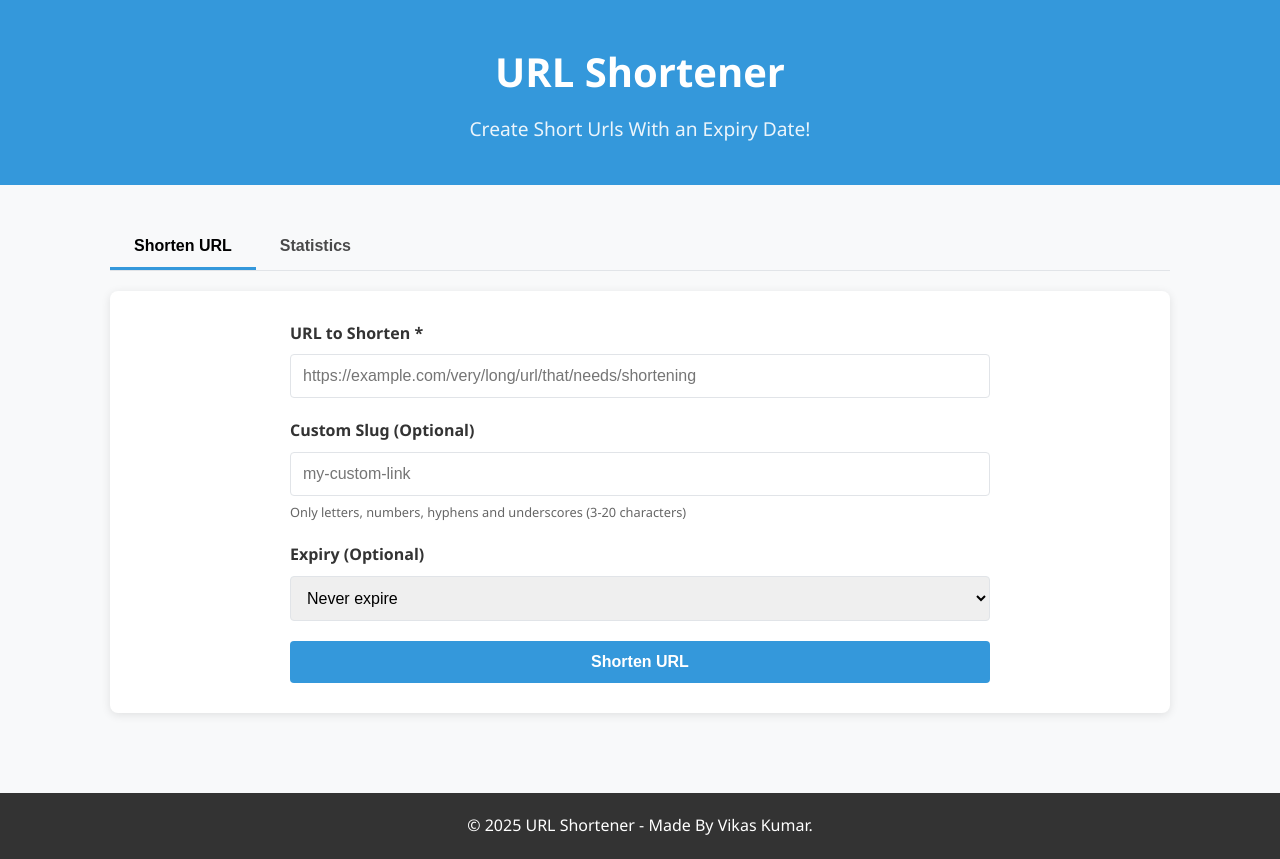
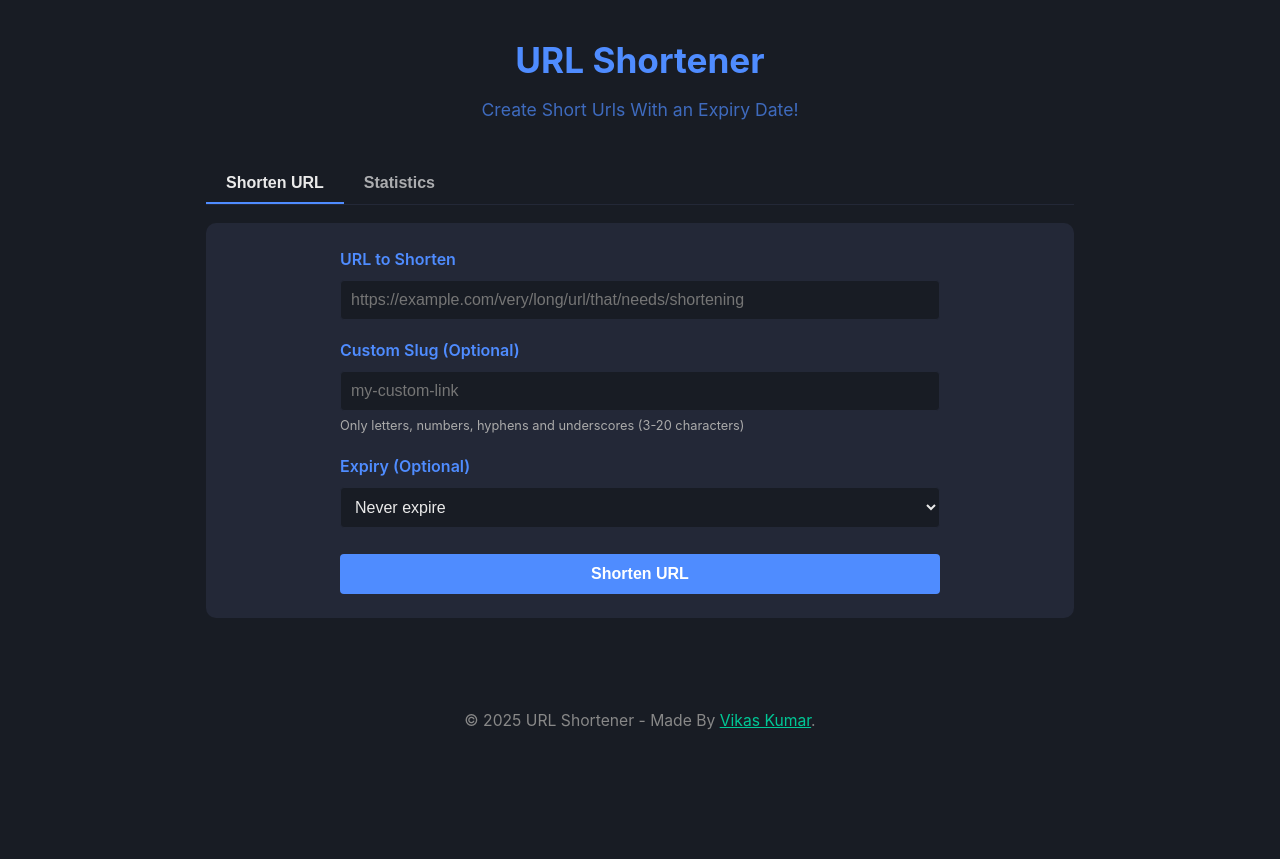
Before and after one commit to vikaskumar-23/urlShortenerProject, a React (Create React App) app in the folder client/: page / in a window 1280 px wide. After the commit the page ends 800 px from the top, so only its background shows below. Built offline with nearby package versions, Linux system fonts and the light colour scheme.

Commit message:
chore: stage local changes before rebase for remote sync

```diff
--- a/client/public/index.html
+++ b/client/public/index.html
@@ -14,6 +14,7 @@
     <title>URL Shortener</title>
   </head>
   <body>
+    <noscript>You need to enable JavaScript to run this app.</noscript>
     <div id="root"></div>
   </body>
 </html>
--- a/client/src/App.css
+++ b/client/src/App.css
@@ -1,13 +1,14 @@
 :root {
-  --primary-color: #3498db;
-  --primary-dark: #2980b9;
-  --secondary-color: #2ecc71;
-  --secondary-dark: #27ae60;
-  --text-color: #333;
-  --light-bg: #f8f9fa;
-  --border-color: #e1e4e8;
-  --error-color: #e74c3c;
-  --font-family: 'Segoe UI', Tahoma, Geneva, Verdana, sans-serif;
+  --primary-color: #4f8cff;
+  --primary-dark: #2d5fa7;
+  --secondary-color: #00c896;
+  --secondary-dark: #008f6b;
+  --text-color: #eaeaea;
+  --bg-dark: #181c24;
+  --card-bg: #232837;
+  --border-color: #232837;
+  --error-color: #ff5c5c;
+  --font-family: 'Inter', 'Segoe UI', Tahoma, Geneva, Verdana, sans-serif;
 }
 
 * {
@@ -20,71 +21,85 @@ body {
   font-family: var(--font-family);
   line-height: 1.6;
   color: var(--text-color);
-  background-color: var(--light-bg);
+  background-color: var(--bg-dark);
 }
 
 .container {
   width: 100%;
-  max-width: 1100px;
+  max-width: 900px;
   margin: 0 auto;
-  padding: 0 20px;
+  padding: 0 16px;
 }
 
 /* Header Styles */
 .header {
-  background-color: var(--primary-color);
-  color: white;
-  padding: 40px 0;
+  background: none;
+  color: var(--primary-color);
+  padding: 32px 0 8px 0;
   text-align: center;
 }
 
 .header h1 {
-  margin-bottom: 10px;
-  font-size: 2.5rem;
+  margin-bottom: 8px;
+  font-size: 2.2rem;
+  font-weight: 700;
 }
 
 .header p {
-  font-size: 1.2rem;
-  opacity: 0.9;
+  font-size: 1.1rem;
+  opacity: 0.7;
 }
 
 /* Footer Styles */
 .footer {
-  background-color: #333;
-  color: white;
+  background: none;
+  color: #888;
   text-align: center;
-  padding: 20px 0;
+  padding: 18px 0 10px 0;
   margin-top: 40px;
+  font-size: 0.98rem;
+}
+
+.footer a {
+  color: var(--secondary-color);
+  text-decoration: underline;
+  transition: color 0.2s;
+}
+
+.footer a:hover {
+  color: var(--primary-color);
 }
 
 /* Main Content Styles */
 main.container {
-  padding-top: 40px;
-  padding-bottom: 40px;
+  padding-top: 32px;
+  padding-bottom: 32px;
 }
 
 /* Tabs Styles */
 .tabs {
   display: flex;
-  margin-bottom: 20px;
+  margin-bottom: 18px;
   border-bottom: 1px solid var(--border-color);
+  background: none;
 }
 
 .tabs button {
-  padding: 12px 24px;
+  padding: 10px 20px;
   background: none;
   border: none;
   cursor: pointer;
   font-size: 1rem;
   font-weight: 600;
   opacity: 0.7;
-  border-bottom: 3px solid transparent;
-  transition: all 0.3s;
+  border-bottom: 2px solid transparent;
+  color: var(--text-color);
+  transition: all 0.2s;
 }
 
 .tabs button.active {
   opacity: 1;
-  border-bottom: 3px solid var(--primary-color);
+  border-bottom: 2px solid var(--primary-color);
 }
 
 .tabs button:hover {
@@ -92,41 +107,44 @@ main.container {
 }
 
 .content {
-  background: white;
-  padding: 30px;
-  border-radius: 8px;
-  box-shadow: 0 2px 10px rgba(0, 0, 0, 0.1);
+  background: var(--card-bg);
+  padding: 24px;
+  border-radius: 10px;
+  box-shadow: none;
 }
 
 /* Form Styles */
 .url-form-container {
-  max-width: 700px;
+  max-width: 600px;
   margin: 0 auto;
 }
 
 .form-group {
-  margin-bottom: 20px;
+  margin-bottom: 18px;
 }
 
 .form-group label {
   display: block;
-  margin-bottom: 8px;
+  margin-bottom: 7px;
   font-weight: 600;
+  color: var(--primary-color);
 }
 
 .form-group input,
 .form-group select {
   width: 100%;
-  padding: 12px;
+  padding: 10px;
   border: 1px solid var(--border-color);
   border-radius: 4px;
   font-size: 1rem;
+  background: #181c24;
+  color: var(--text-color);
 }
 
 .form-group small {
   display: block;
-  margin-top: 6px;
-  color: #666;
+  margin-top: 5px;
+  color: #aaa;
   font-size: 0.8rem;
 }
 
@@ -134,13 +152,14 @@ main.container {
   background-color: var(--primary-color);
   color: white;
   border: none;
-  padding: 12px 24px;
+  padding: 11px 0;
   border-radius: 4px;
   cursor: pointer;
   font-size: 1rem;
   font-weight: 600;
   width: 100%;
-  transition: background-color 0.3s;
+  transition: background-color 0.2s;
+  margin-top: 8px;
 }
 
 .submit-btn:hover {
@@ -148,17 +167,17 @@ main.container {
 }
 
 .submit-btn:disabled {
-  background-color: #ccc;
+  background-color: #444;
   cursor: not-allowed;
 }
 
 .error-message {
   color: var(--error-color);
-  background-color: rgba(231, 76, 60, 0.1);
-  padding: 12px;
+  background-color: rgba(255, 92, 92, 0.08);
+  padding: 10px;
   border-radius: 4px;
-  margin-top: 20px;
-  border-left: 4px solid var(--error-color);
+  margin-top: 16px;
+  border-left: 3px solid var(--error-color);
 }
 
 /* Result Styles */
@@ -167,27 +186,27 @@ main.container {
 }
 
 .result-container h3 {
-  margin-bottom: 20px;
+  margin-bottom: 16px;
   color: var(--secondary-color);
 }
 
 .result-details {
-  margin-bottom: 30px;
+  margin-bottom: 24px;
 }
 
 .result-item {
-  margin-bottom: 15px;
+  margin-bottom: 12px;
   text-align: left;
-  background-color: var(--light-bg);
-  padding: 15px;
+  background-color: #20232e;
+  padding: 12px;
   border-radius: 4px;
 }
 
 .result-item label {
   display: block;
   font-weight: 600;
-  margin-bottom: 5px;
-  color: #555;
+  margin-bottom: 3px;
+  color: #7ab7ff;
 }
 
 .short-url-display {
@@ -207,11 +226,25 @@ main.container {
   background-color: var(--secondary-color);
   color: white;
   border: none;
-  padding: 8px 12px;
+  padding: 7px 14px;
   border-radius: 4px;
   cursor: pointer;
-  font-size: 0.9rem;
-  transition: background-color 0.3s;
+  font-size: 0.95rem;
+  transition: background 0.2s, color 0.2s;
+  outline: none;
+}
+
+.copy-btn.copied {
+  background: #232837;
+  color: var(--secondary-color);
+  border: 1px solid var(--secondary-color);
+}
+
+.copy-btn.copied:after {
+  content: 'Copied!';
+  margin-left: 8px;
+  color: var(--secondary-color);
+  font-weight: 600;
 }
 
 .copy-btn:hover {
@@ -222,12 +255,12 @@ main.container {
   background-color: var(--primary-color);
   color: white;
   border: none;
-  padding: 12px 24px;
+  padding: 11px 24px;
   border-radius: 4px;
   cursor: pointer;
   font-size: 1rem;
   font-weight: 600;
-  transition: background-color 0.3s;
+  transition: background-color 0.2s;
 }
 
 .reset-btn:hover {
@@ -243,51 +276,51 @@ main.container {
 
 /* Stats Styles */
 .stats-container {
-  padding: 10px;
+  padding: 8px;
 }
 
 .stats-container h2 {
   text-align: center;
-  margin-bottom: 30px;
+  margin-bottom: 24px;
   color: var(--primary-color);
 }
 
 .stats-grid {
   display: grid;
-  grid-template-columns: repeat(auto-fit, minmax(200px, 1fr));
-  gap: 20px;
-  margin-bottom: 40px;
+  grid-template-columns: repeat(auto-fit, minmax(180px, 1fr));
+  gap: 16px;
+  margin-bottom: 32px;
 }
 
 .stat-card {
-  background-color: white;
+  background-color: #20232e;
   border-radius: 8px;
-  padding: 20px;
+  padding: 16px;
   text-align: center;
-  box-shadow: 0 2px 10px rgba(0, 0, 0, 0.1);
+  box-shadow: none;
 }
 
 .stat-card h3 {
   font-size: 1rem;
-  color: #555;
-  margin-bottom: 10px;
+  color: #7ab7ff;
+  margin-bottom: 7px;
 }
 
 .stat-value {
-  font-size: 2rem;
+  font-size: 1.7rem;
   font-weight: 700;
   color: var(--primary-color);
 }
 
 .top-urls {
-  background-color: white;
+  background-color: #20232e;
   border-radius: 8px;
-  padding: 20px;
-  box-shadow: 0 2px 10px rgba(0, 0, 0, 0.1);
+  padding: 16px;
+  box-shadow: none;
 }
 
 .top-urls h3 {
-  margin-bottom: 15px;
+  margin-bottom: 10px;
   text-align: center;
 }
 
@@ -298,27 +331,28 @@ main.container {
 
 .top-urls th,
 .top-urls td {
-  padding: 12px;
+  padding: 10px;
   text-align: left;
-  border-bottom: 1px solid var(--border-color);
+  border-bottom: 1px solid #232837;
 }
 
 .top-urls th {
-  background-color: var(--light-bg);
+  background-color: #232837;
   font-weight: 600;
+  color: #7ab7ff;
 }
 
 .loading {
   text-align: center;
-  padding: 30px;
-  font-size: 1.2rem;
-  color: #555;
+  padding: 24px;
+  font-size: 1.1rem;
+  color: #aaa;
 }
 
 /* Responsive Styles */
 @media (max-width: 768px) {
   .header h1 {
-    font-size: 2rem;
+    font-size: 1.5rem;
   }
 
   .header p {
@@ -326,7 +360,7 @@ main.container {
   }
 
   .content {
-    padding: 20px;
+    padding: 12px;
   }
 
   .stats-grid {
@@ -340,7 +374,7 @@ main.container {
 
 @media (max-width: 500px) {
   .tabs button {
-    padding: 10px 15px;
+    padding: 8px 10px;
     font-size: 0.9rem;
   }
 
@@ -358,7 +392,7 @@ main.container {
   }
 
   .short-url-display p {
-    margin-bottom: 10px;
+    margin-bottom: 8px;
     margin-right: 0;
   }
 }
--- a/client/src/components/Footer.js
+++ b/client/src/components/Footer.js
@@ -4,7 +4,7 @@ function Footer() {
   return (
     <footer className="footer">
       <div className="container">
-        <p>&copy; {new Date().getFullYear()} URL Shortener - Made By Vikas Kumar.</p>
+        <p>&copy; {new Date().getFullYear()} URL Shortener - Made By <a href="https://www.linkedin.com/in/vikaskumar20/" target="_blank" rel="noopener noreferrer">Vikas Kumar</a>.</p>
       </div>
     </footer>
   );
--- a/client/src/components/UrlForm.js
+++ b/client/src/components/UrlForm.js
@@ -6,15 +6,35 @@ function UrlForm() {
     customSlug: '',
     expiryDays: ''
   });
-
+  const [customExpiry, setCustomExpiry] = useState('');
+  const [showCustomExpiry, setShowCustomExpiry] = useState(false);
   const [result, setResult] = useState(null);
   const [loading, setLoading] = useState(false);
   const [error, setError] = useState(null);
+  const [copied, setCopied] = useState(false);
 
   const handleChange = (e) => {
+    const { name, value } = e.target;
+    if (name === 'expiryDays') {
+      setShowCustomExpiry(value === 'custom');
+      setFormData({
+        ...formData,
+        [name]: value === 'custom' ? '' : value
+      });
+      if (value !== 'custom') setCustomExpiry('');
+    } else {
+      setFormData({
+        ...formData,
+        [name]: value
+      });
+    }
+  };
+
+  const handleCustomExpiryChange = (e) => {
+    setCustomExpiry(e.target.value);
     setFormData({
       ...formData,
-      [e.target.name]: e.target.value
+      expiryDays: e.target.value
     });
   };
 
@@ -22,7 +42,7 @@ function UrlForm() {
     e.preventDefault();
     setLoading(true);
     setError(null);
-
+    setCopied(false);
     try {
       const response = await fetch('/api/url/shorten', {
         method: 'POST',
@@ -31,13 +51,10 @@ function UrlForm() {
         },
         body: JSON.stringify(formData)
       });
-
       const data = await response.json();
-
       if (!response.ok) {
         throw new Error(data.message || 'Failed to shorten URL');
       }
-
       setResult(data);
     } catch (err) {
       setError(err.message);
@@ -47,8 +64,11 @@ function UrlForm() {
   };
 
   const copyToClipboard = () => {
-    navigator.clipboard.writeText(result.shortUrl);
-    alert('Short URL copied to clipboard!');
+    if (result && result.shortUrl) {
+      navigator.clipboard.writeText(result.shortUrl);
+      setCopied(true);
+      setTimeout(() => setCopied(false), 1500);
+    }
   };
 
   const resetForm = () => {
@@ -57,8 +77,11 @@ function UrlForm() {
       customSlug: '',
       expiryDays: ''
     });
+    setCustomExpiry('');
+    setShowCustomExpiry(false);
     setResult(null);
     setError(null);
+    setCopied(false);
   };
 
   return (
@@ -66,7 +89,7 @@ function UrlForm() {
       {!result ? (
         <form onSubmit={handleSubmit} className="url-form">
           <div className="form-group">
-            <label htmlFor="url">URL to Shorten *</label>
+            <label htmlFor="url">URL to Shorten</label>
             <input
               type="url"
               id="url"
@@ -77,7 +100,6 @@ function UrlForm() {
               required
             />
           </div>
-
           <div className="form-group">
             <label htmlFor="customSlug">Custom Slug (Optional)</label>
             <input
@@ -90,13 +112,12 @@ function UrlForm() {
             />
             <small>Only letters, numbers, hyphens and underscores (3-20 characters)</small>
           </div>
-
           <div className="form-group">
             <label htmlFor="expiryDays">Expiry (Optional)</label>
             <select
               id="expiryDays"
               name="expiryDays"
-              value={formData.expiryDays}
+              value={showCustomExpiry ? 'custom' : formData.expiryDays}
               onChange={handleChange}
             >
               <option value="">Never expire</option>
@@ -105,33 +126,41 @@ function UrlForm() {
               <option value="30">30 days</option>
               <option value="90">90 days</option>
               <option value="365">1 year</option>
+              <option value="custom">Custom...</option>
             </select>
+            {showCustomExpiry && (
+              <input
+                type="number"
+                min="1"
+                max="3650"
+                className="custom-expiry-input"
+                placeholder="Enter days (e.g. 45)"
+                value={customExpiry}
+                onChange={handleCustomExpiryChange}
+                style={{marginTop: '10px'}}
+              />
+            )}
           </div>
-
           <button type="submit" className="submit-btn" disabled={loading}>
             {loading ? 'Processing...' : 'Shorten URL'}
           </button>
-
           {error && <div className="error-message">{error}</div>}
         </form>
       ) : (
         <div className="result-container">
           <h3>URL Shortened Successfully!</h3>
-
           <div className="result-details">
             <div className="result-item">
               <label>Original URL:</label>
               <p className="truncate">{result.originalUrl}</p>
             </div>
-
             <div className="result-item">
               <label>Short URL:</label>
               <div className="short-url-display">
                 <p>{result.shortUrl}</p>
-                <button onClick={copyToClipboard} className="copy-btn">Copy</button>
+                <button onClick={copyToClipboard} className={`copy-btn${copied ? ' copied' : ''}`}>{copied ? 'Copied!' : 'Copy'}</button>
               </div>
             </div>
-
             {result.expiresAt && (
               <div className="result-item">
                 <label>Expires At:</label>
@@ -139,7 +168,6 @@ function UrlForm() {
               </div>
             )}
           </div>
-
           <button onClick={resetForm} className="reset-btn">Shorten Another URL</button>
         </div>
       )}
```
Also changed, not shown: 1 other file (tests, documents, lock files or other folders).
